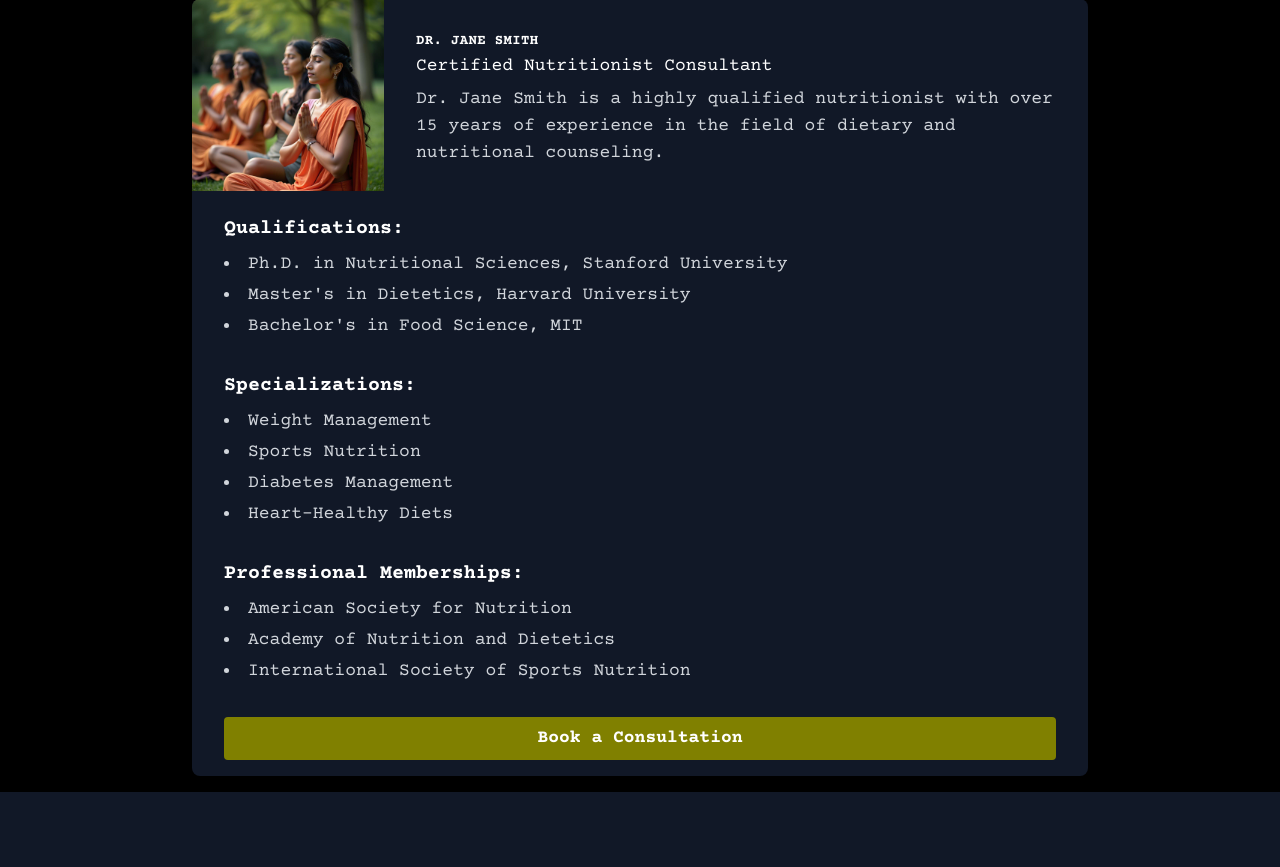
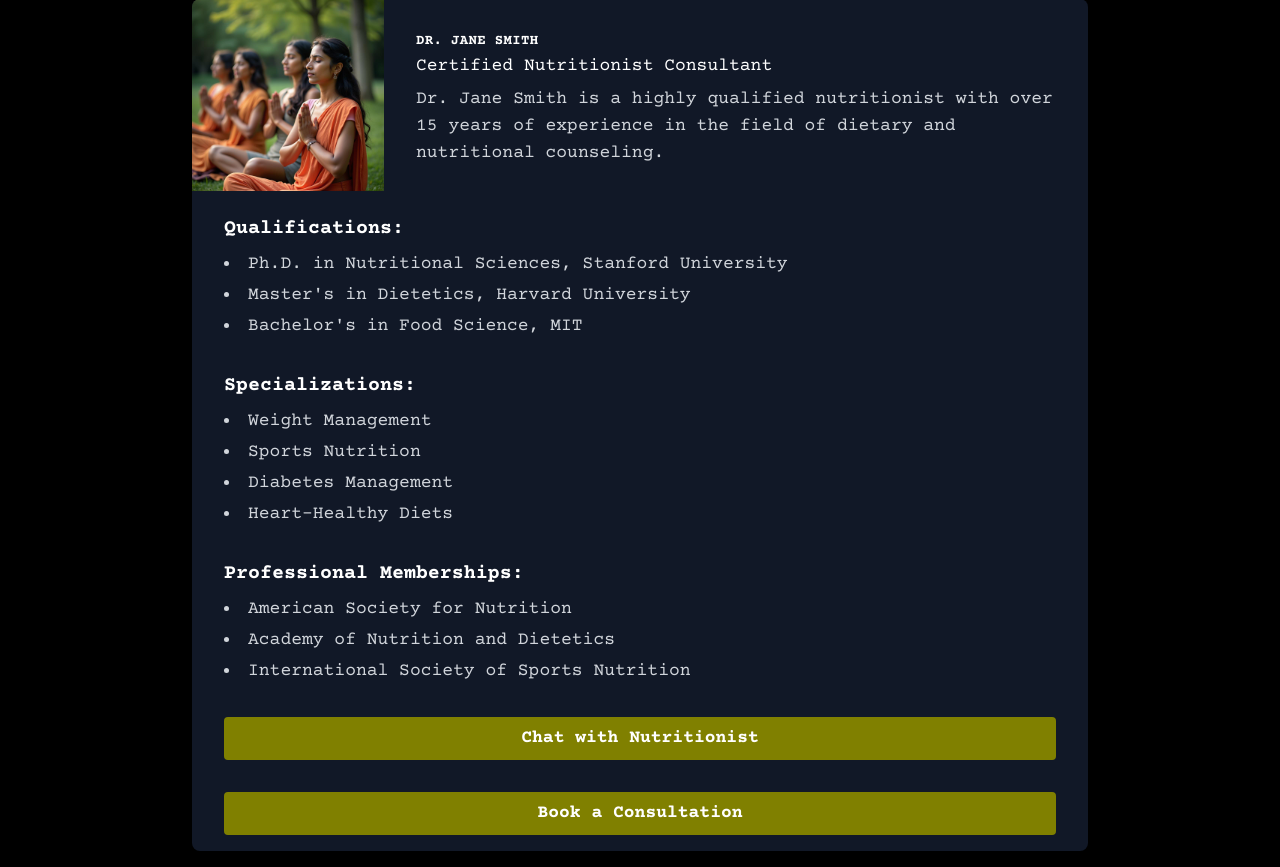
Before and after one commit to AmanchaRahul/asha2, a Django app: page /bdoctor/ in a window 1280 px wide. Shown: the part 137-1004 px from the top of the page. Before the commit the page ends 929 px from the top, so only its background shows below. Run offline with Django 5.2, Linux system fonts and the light colour scheme; parts of the project's set-up code (start-up, migrations or seed data) failed here and were passed over; some libraries are stand-ins or nearby versions.

Commit message:
changes made

```diff
--- a/ashaapp1/views.py
+++ b/ashaapp1/views.py
@@ -25,9 +25,6 @@ import json
 from django.templatetags.static import static
 from django.views.decorators.http import require_POST
 from .models import UserProfile, User
-
-
-
 
 
 
--- a/templates/bloodpressure/bdoctor.html
+++ b/templates/bloodpressure/bdoctor.html
@@ -73,6 +73,12 @@
                 </ul>
             </div>
             <div class="px-8 py-4">
+                <a href="{% url 'chat_with_nutritionist' %}" class="w-full bg-olive hover:bg-olive-dark text-white font-bold py-2 px-4 rounded transition duration-300 text-center block">
+                    Chat with Nutritionist
+                </a>
+            </div>
+
+            <div class="px-8 py-4">
                 <button
                     id="toggleDetailsBtn"
                     class="w-full bg-olive hover:bg-olive-dark text-white font-bold py-2 px-4 rounded transition duration-300"
--- a/templates/diabetes/ddoctor.html
+++ b/templates/diabetes/ddoctor.html
@@ -73,6 +73,12 @@
                 </ul>
             </div>
             <div class="px-8 py-4">
+                <a href="{% url 'chat_with_nutritionist' %}" class="w-full bg-olive hover:bg-olive-dark text-white font-bold py-2 px-4 rounded transition duration-300 text-center block">
+                    Chat with Nutritionist
+                </a>
+            </div>
+
+            <div class="px-8 py-4">
                 <button
                     id="toggleDetailsBtn"
                     class="w-full bg-olive hover:bg-olive-dark text-white font-bold py-2 px-4 rounded transition duration-300"
--- a/templates/skincare/sdoctor.html
+++ b/templates/skincare/sdoctor.html
@@ -73,6 +73,12 @@
                 </ul>
             </div>
             <div class="px-8 py-4">
+                <a href="{% url 'chat_with_nutritionist' %}" class="w-full bg-olive hover:bg-olive-dark text-white font-bold py-2 px-4 rounded transition duration-300 text-center block">
+                    Chat with Nutritionist
+                </a>
+            </div>
+
+            <div class="px-8 py-4">
                 <button
                     id="toggleDetailsBtn"
                     class="w-full bg-olive hover:bg-olive-dark text-white font-bold py-2 px-4 rounded transition duration-300"
```
